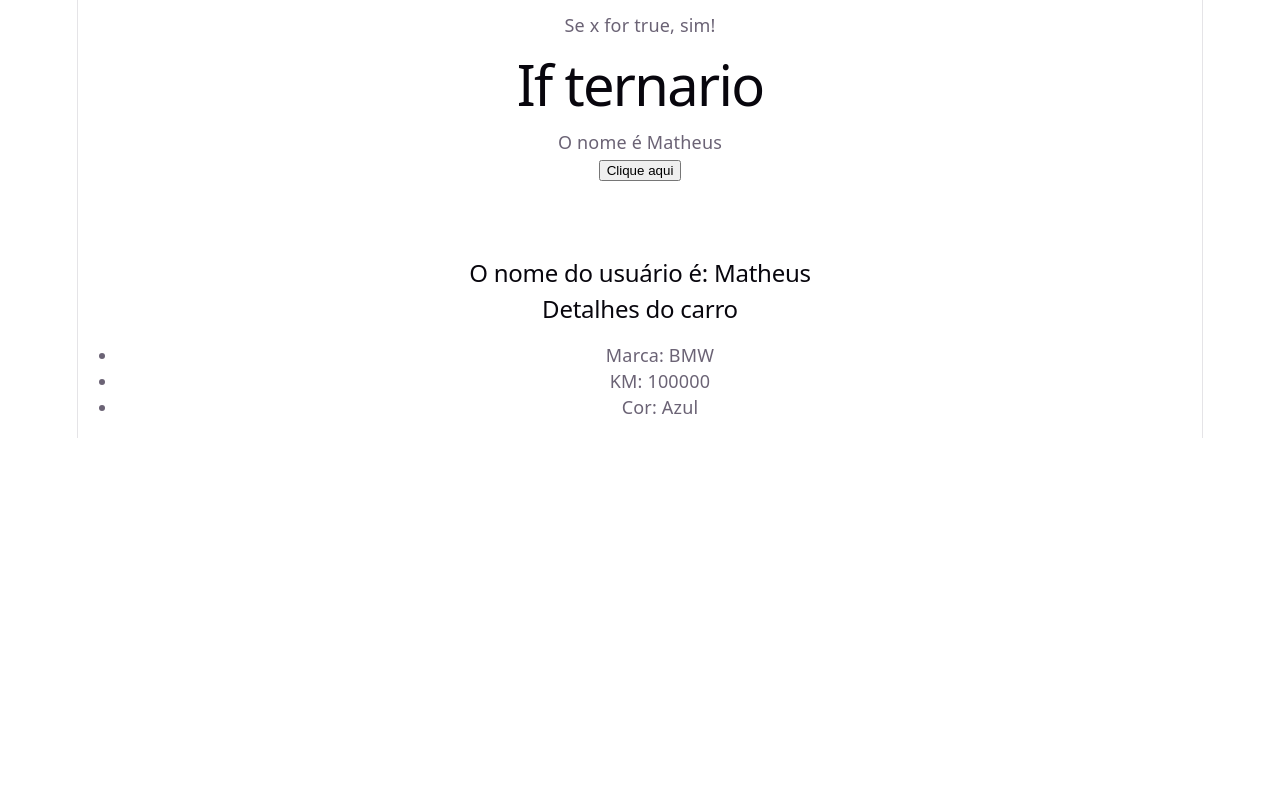
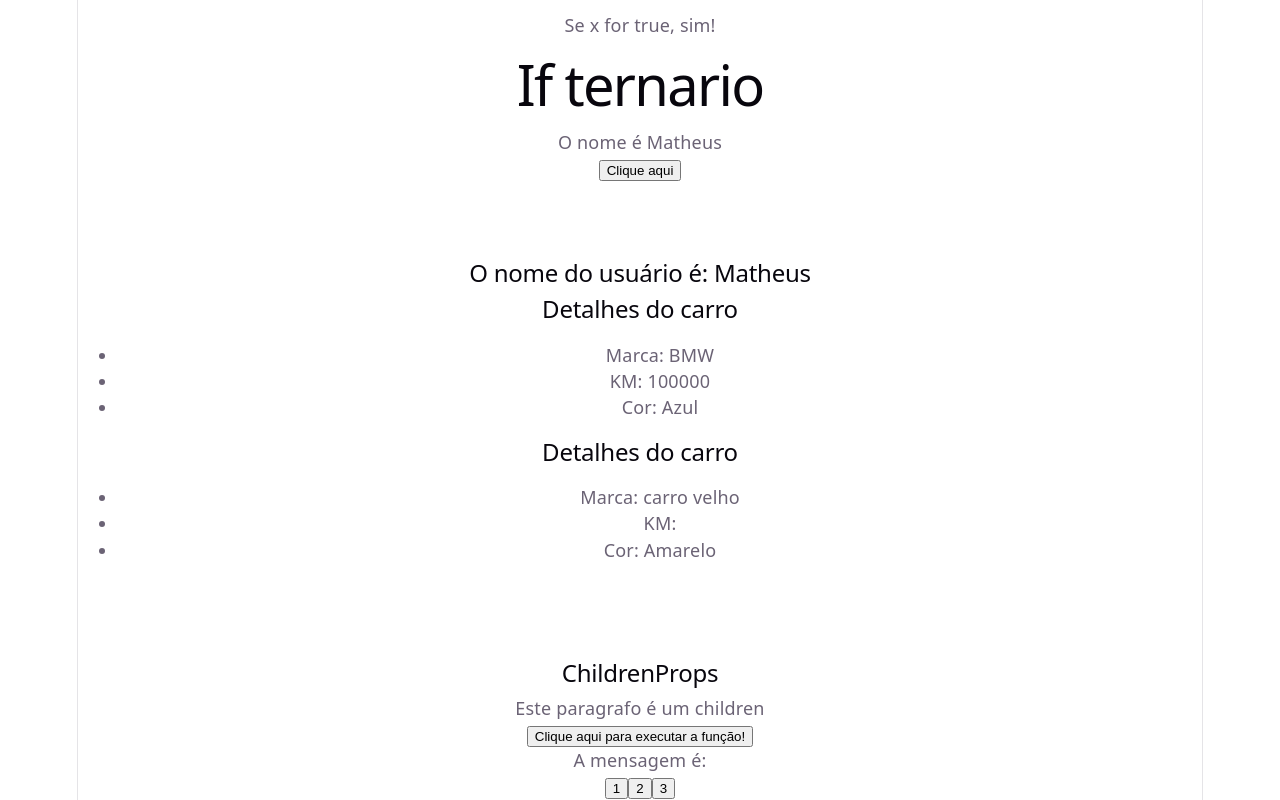
Before and after one commit to AnaScassa/Curso-React, a React (Vite) app in the folder projeto1/: page / in a window 1280 px wide. Shown: the part 1086-1886 px from the top of the page. Before the commit the page ends 1524 px from the top, so only its background shows below. Built offline with nearby package versions, Linux system fonts and the light colour scheme.

Commit message:
seção 3

```diff
--- a/projeto1/src/App.jsx
+++ b/projeto1/src/App.jsx
@@ -7,11 +7,30 @@ import ListRender from "./components/ListRender";
 import ConditionalRender from "./components/CondicionalRender";
 import { ShowUserName } from "./components/ShowUserName";
 import { CarDetails } from "./components/CarDetails";
+import { Container } from "./components/Container";
+import ExecuteFuncion from "./components/ExecuteFuncion";
+import ChangeMassageState from "./components/ChangeMassageState";
 
 //style / css
 import './App.css'
+import { useState } from "react";
+import Massage from "./components/Massage";
 
 function App() {
+  const cars = [
+      {id: 1, brand: "carro velho", color: "Amarelo"}
+  ];
+
+  function showMessage(){
+    console.log("Evento do componente pai");
+  }
+
+  const [massage, setMassage] = useState("");
+
+  const handleMassage = (msg) => {
+    setMassage(msg);
+  }
+
   return (
     <div className="App">
       <h1>React!</h1>
@@ -30,6 +49,24 @@ function App() {
       <br />
       <ShowUserName name="Matheus"/>
       <CarDetails brand="BMW" km={100000} color="Azul"/>
+      {//metodo looping de lista
+      cars.map((car) => (
+        <CarDetails
+          key={car.id}
+          brand={car.brand}
+          color={car.color}
+          km={car.km}
+        />
+      ))}
+    <br/>
+    <br />
+    <br />
+    <Container>
+      <p>Este paragrafo é um children</p>
+    </Container>
+    <ExecuteFuncion myFuncion={showMessage} />
+    <Massage msg={massage}/>
+    <ChangeMassageState handleMassage={handleMassage}/>
     </div>
   )
 }
--- /dev/null
+++ b/projeto1/src/components/ChangeMassageState.jsx
@@ -0,0 +1,13 @@
+export const ChangeMassageState = ({ handleMessage }) => {
+    const message = ["Oi", "Olá", "Oi, tudo bem?"]
+
+  return (
+    <div>
+        <button onClick={() => handleMessage(message[0])}>1</button>
+        <button onClick={() => handleMessage(message[1])}>2</button>
+        <button onClick={() => handleMessage(message[2])}>3</button>
+    </div>
+  )
+}
+
+export default ChangeMassageState
--- /dev/null
+++ b/projeto1/src/components/Container.jsx
@@ -0,0 +1,11 @@
+export const Container = ({ children }) => {
+    //children são componentes entre tags chamando desse componente
+    //ele pode ser posicionado em qualquer lugar nesse componente
+
+  return (
+    <div>
+        <h2>ChildrenProps</h2>
+        {children}
+    </div>
+  )
+}
--- /dev/null
+++ b/projeto1/src/components/ExecuteFuncion.jsx
@@ -0,0 +1,11 @@
+export const ExecuteFuncion = ({ myFunction }) => {3
+    //aqui no myfunction estou importando por props a função do pai.
+
+  return (
+    <div>
+        <button onClick={myFunction}>Clique aqui para executar a função!</button>
+    </div>
+  )
+}
+
+export default ExecuteFuncion;
--- /dev/null
+++ b/projeto1/src/components/Massage.jsx
@@ -0,0 +1,9 @@
+export const Massage = ({ msg }) => {
+  return (
+    <div>
+        A mensagem é: {msg}
+    </div>
+  )
+}
+
+export default Massage;
```
Also changed, not shown: 1 other file (tests, documents, lock files or other folders).
